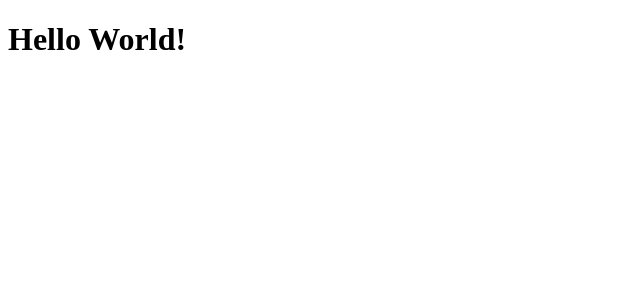
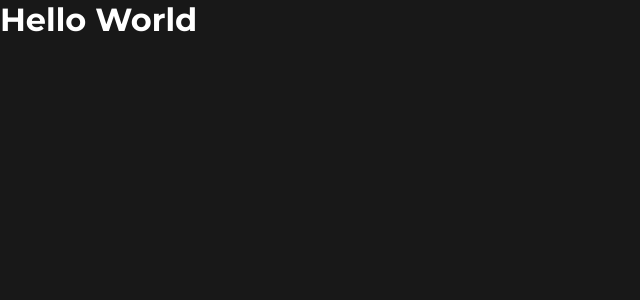
Before and after one commit to MaykonMorais/spotify-clone, a React (Create React App) app: page / in a window 1280 px wide. Shown: the top 300 px of the page, without its empty margins (0-640 px from the left). Built offline with nearby package versions, Linux system fonts and the light colour scheme.

Commit message:
Aplicando estilos Globais

```diff
--- a/package.json
+++ b/package.json
@@ -8,7 +8,8 @@
     "@testing-library/user-event": "^7.1.2",
     "react": "^16.13.1",
     "react-dom": "^16.13.1",
-    "react-scripts": "3.4.1"
+    "react-scripts": "3.4.1",
+    "styled-components": "^5.0.1"
   },
   "scripts": {
     "start": "react-scripts start",
--- a/public/index.html
+++ b/public/index.html
@@ -5,20 +5,13 @@
     <link rel="icon" href="%PUBLIC_URL%/favicon.ico" />
     <meta name="viewport" content="width=device-width, initial-scale=1" />
     <meta name="theme-color" content="#000000" />
+    <link
+      href="https://fonts.googleapis.com/css2?family=Montserrat:wght@300;500;700&display=swap"
+      rel="stylesheet"
+    />
     <title>Spotify Web</title>
   </head>
   <body>
-    <noscript>You need to enable JavaScript to run this app.</noscript>
     <div id="root"></div>
-    <!--
-      This HTML file is a template.
-      If you open it directly in the browser, you will see an empty page.
-
-      You can add webfonts, meta tags, or analytics to this file.
-      The build step will place the bundled scripts into the <body> tag.
-
-      To begin the development, run `npm start` or `yarn start`.
-      To create a production bundle, use `npm run build` or `yarn build`.
-    -->
   </body>
 </html>
--- a/src/App.js
+++ b/src/App.js
@@ -1,7 +1,12 @@
-import React from "react";
+import React, { Fragment } from "react";
+import GlobalStyle from "./styles/global";
 
-function App() {
-  return <h1>Hello World!</h1>;
-}
-
+const App = () => {
+  return (
+    <Fragment>
+      <GlobalStyle />
+      <h1>Hello World</h1>
+    </Fragment>
+  );
+};
 export default App;
--- /dev/null
+++ b/src/styles/global.js
@@ -0,0 +1,24 @@
+import { createGlobalStyle } from "styled-components";
+
+const GlobalStyle = createGlobalStyle`
+  * {
+    margin: 0;
+    padding: 0;
+    box-sizing: border-box;
+    outline: 0;
+  }
+
+  html, body, #root {
+    height: 100%;
+  }
+
+  body {
+    text-rendering: optimizeLegibility !important;
+    -webkit-font-smoothing: antialiased !important;
+    background: #181818;
+    font-family: 'Montserrat', sans-serif;
+    color: #FFF;
+  }
+`;
+
+export default GlobalStyle;
```
Also changed, not shown: 1 other file (tests, documents, lock files or other folders).
